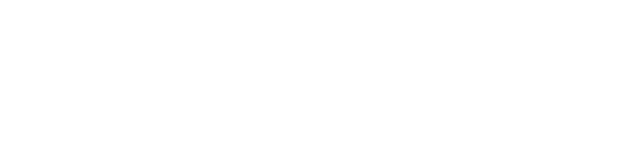
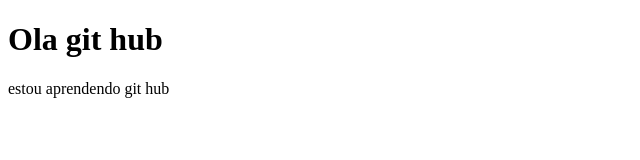
Before and after one commit to rafahdias13/aprendendohtml, a plain HTML site: page aula19.html in a window 1280 px wide. Shown: the whole page, without its empty margins (0-640 px from the left). Drawn offline with Linux system fonts and the light colour scheme.

Commit message:
modificado titulo

```diff
--- a/aula19.html
+++ b/aula19.html
@@ -3,9 +3,10 @@
 <head>
     <meta charset="UTF-8">
     <meta name="viewport" content="width=device-width, initial-scale=1.0">
-    <title>Document</title>
+    <title>aula19</title>
 </head>
 <body>
-
+    <h1>Ola git hub</h1>
+    <p>estou aprendendo git hub</p>
 </body>
 </html>
```
